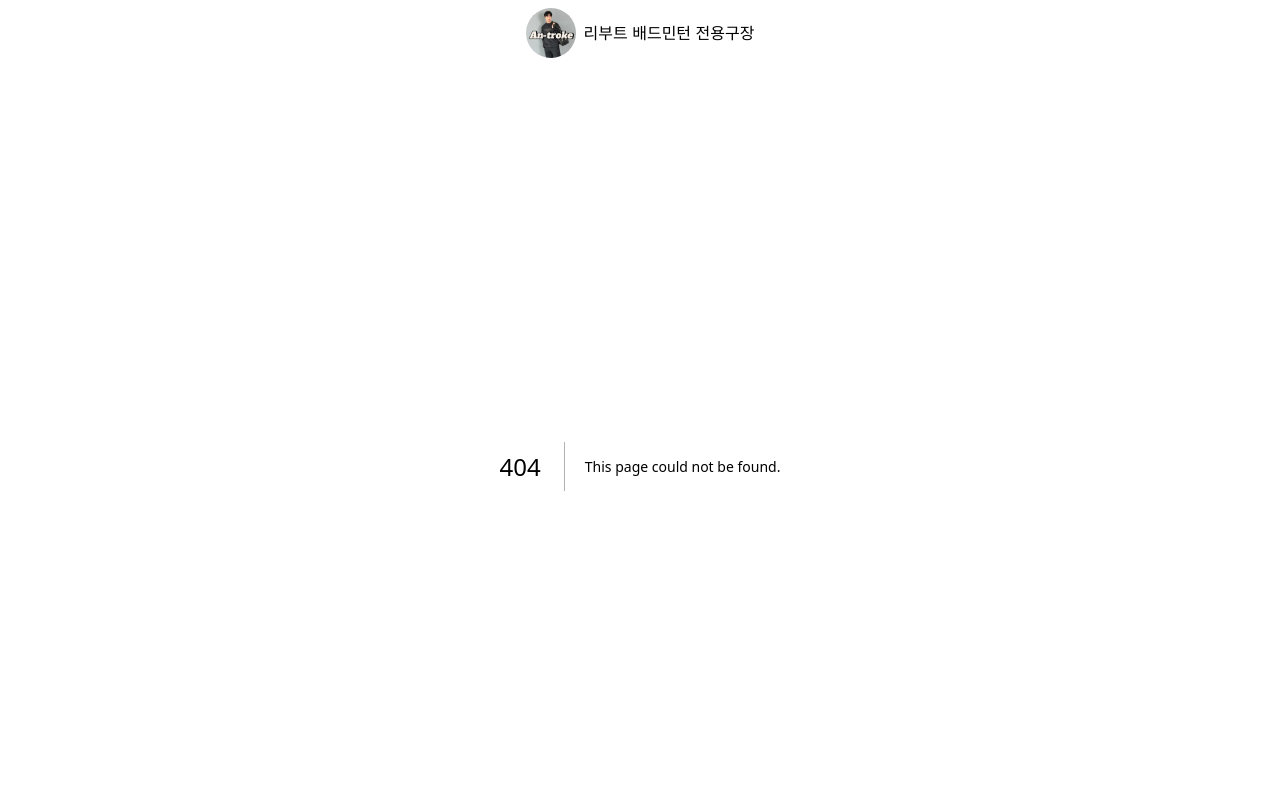
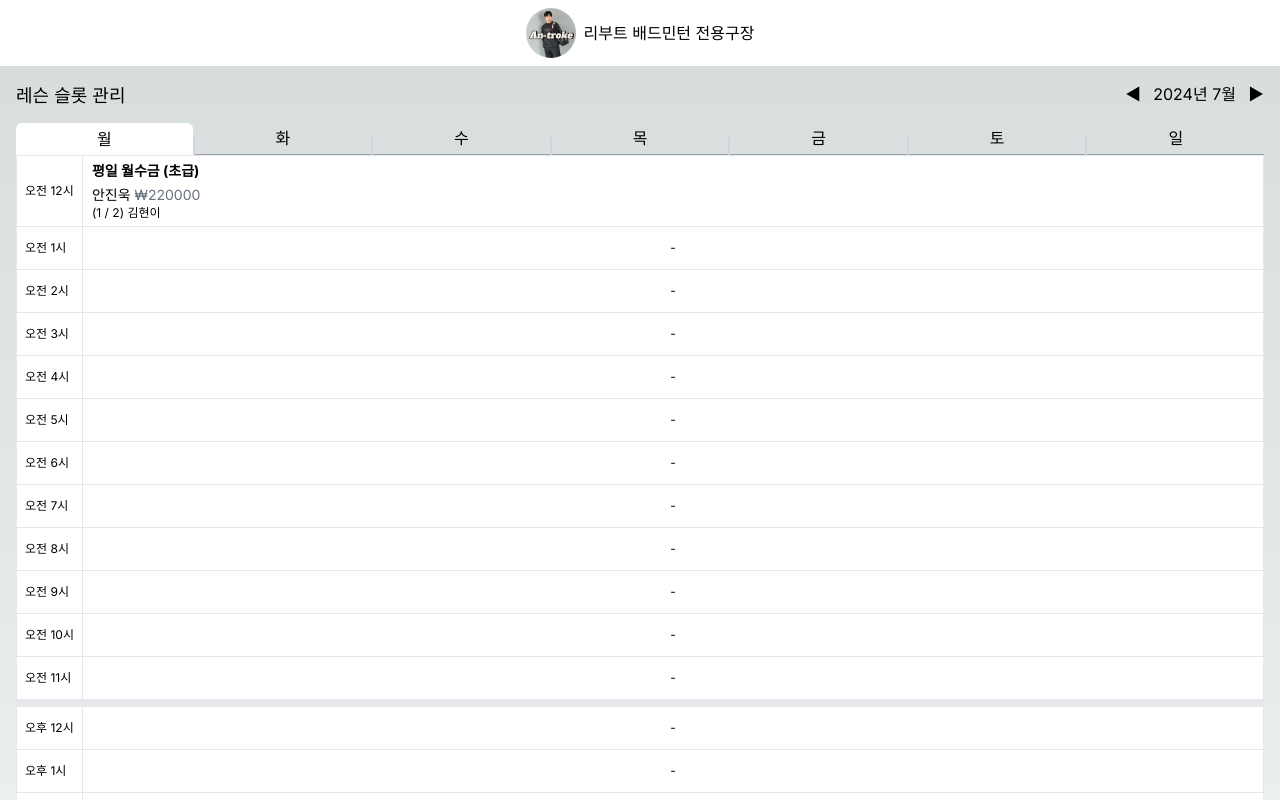
Before and after one commit to reboot-badminton/reboot-homepage, a Next.js app: page /manage/slots in a window 1280 px wide. Before the commit this address had no page. Shown: the top 800 px of the page. Built offline with nearby package versions, Linux system fonts and the light colour scheme.

Commit message:
Show lesson time table in manage/slots

```diff
--- /dev/null
+++ b/app/data/LessonMonth.ts
@@ -0,0 +1,34 @@
+export interface LessonMonth {
+  year: number;
+  month: number;
+}
+
+export function nextLessonMonth(lessonMonth: LessonMonth): LessonMonth {
+  const month = lessonMonth.month + 1;
+  if (month > 12) {
+    return {
+      year: lessonMonth.year + 1,
+      month: month - 12,
+    };
+  }
+
+  return {
+    year: lessonMonth.year,
+    month,
+  };
+}
+
+export function prevLessonMonth(lessonMonth: LessonMonth): LessonMonth {
+  const month = lessonMonth.month - 1;
+  if (month < 1) {
+    return {
+      year: lessonMonth.year - 1,
+      month: month + 12,
+    };
+  }
+
+  return {
+    year: lessonMonth.year,
+    month,
+  };
+}
--- a/app/layout.tsx
+++ b/app/layout.tsx
@@ -3,6 +3,7 @@ import { Inter } from 'next/font/google';
 import './globals.css';
 import Header from './components/Header';
 import Image from 'next/image';
+import Link from 'next/link';
 
 const inter = Inter({ subsets: ['latin'] });
 
@@ -75,7 +76,9 @@ export default function RootLayout({
           <div className="mb-4 text-xs">
             © 2024 리부트 배드민턴 전용구장. All Rights Reserved.
           </div>
-          <div className="mb-4 text-xs text-gray-300">관리자 로그인</div>
+          <Link href="/manage">
+            <div className="mb-4 text-xs text-gray-300">관리자 로그인</div>
+          </Link>
         </footer>
       </body>
     </html>
--- /dev/null
+++ b/app/manage/page.tsx
@@ -0,0 +1,14 @@
+import Link from 'next/link';
+
+export default function Manage() {
+  return (
+    <div className="text-center py-4 px-2">
+      <Link
+        href="/manage/slots"
+        className="inline-block py-2 px-4 bg-green-300 rounded-lg text-white transition duration-300 ease-in-out hover:brightness-110"
+      >
+        레슨 슬롯 관리
+      </Link>
+    </div>
+  );
+}
--- /dev/null
+++ b/app/manage/slots/DaySelector.tsx
@@ -0,0 +1,45 @@
+'use client';
+
+import React, { useEffect } from 'react';
+import { useState } from 'react';
+
+const days = '월화수목금토일'.split('');
+
+interface Props {
+  onDayChange: (day: number) => void;
+}
+
+export default function DaySelector({ onDayChange }: Props) {
+  const [selectedDay, setSelectedDay] = useState(0);
+
+  useEffect(() => {
+    onDayChange(selectedDay);
+  }, [onDayChange, selectedDay]);
+
+  return (
+    <div className="flex items-end">
+      {days.map((day, index) => (
+        <React.Fragment key={'manage-slot-cotnainer-' + index}>
+          {index > 0 && (
+            <div
+              className="w-0.5 bg-gray-300 h-5"
+              key={'manage-slot-divider-' + index}
+            />
+          )}
+          <div
+            className={
+              'flex-grow text-center py-1' +
+              (index === selectedDay
+                ? ' bg-white rounded-t-md'
+                : ' border-b border-gray-400')
+            }
+            onClick={() => setSelectedDay(index)}
+            key={'manage-slot-' + day}
+          >
+            {day}
+          </div>
+        </React.Fragment>
+      ))}
+    </div>
+  );
+}
--- /dev/null
+++ b/app/manage/slots/MonthSelector.tsx
@@ -0,0 +1,40 @@
+'use client';
+
+import {
+  LessonMonth,
+  nextLessonMonth,
+  prevLessonMonth,
+} from '@/app/data/LessonMonth';
+import { useEffect, useState } from 'react';
+
+interface Props {
+  onLessonMonthChange: (lessonMonth: LessonMonth) => void;
+}
+
+export default function MonthSelector({ onLessonMonthChange }: Props) {
+  const [lessonMonth, setLessonMonth] = useState({
+    year: new Date().getFullYear(),
+    month: new Date().getMonth() + 1,
+  });
+
+  useEffect(() => {
+    onLessonMonthChange(lessonMonth);
+  }, [onLessonMonthChange, lessonMonth]);
+
+  return (
+    <nav className="flex justify-between mb-3">
+      <h1 className="text-lg">레슨 슬롯 관리</h1>
+      <div>
+        <button onClick={() => setLessonMonth((m) => prevLessonMonth(m))}>
+          ◀
+        </button>
+        <span className="mx-3">
+          {lessonMonth.year}년 {lessonMonth.month}월
+        </span>
+        <button onClick={() => setLessonMonth((m) => nextLessonMonth(m))}>
+          ▶
+        </button>
+      </div>
+    </nav>
+  );
+}
--- /dev/null
+++ b/app/manage/slots/Slot.tsx
@@ -0,0 +1,24 @@
+import TimeSlot from '@/app/data/TimeSlot';
+
+interface Props {
+  slot: TimeSlot | undefined;
+}
+
+export default function Slot({ slot }: Props) {
+  if (slot == null) {
+    return (
+      <div className="text-xs h-10 flex justify-center items-center">-</div>
+    );
+  }
+
+  return (
+    <div className="text-sm px-2 py-1">
+      <b className="block mb-1">{slot.title}</b>
+      <span>{slot.coach}</span>
+      <span className="ml-1 text-gray-500">₩{slot.price}</span>
+      <span className="block text-xs">
+        ({slot.students.length} / {slot.capacity}) {slot.students.join(', ')}
+      </span>
+    </div>
+  );
+}
--- /dev/null
+++ b/app/manage/slots/TimeTable.tsx
@@ -0,0 +1,31 @@
+import Slot from './Slot';
+import TimeSlot from '@/app/data/TimeSlot';
+
+interface Props {
+  slots: TimeSlot[];
+}
+
+const hours = Array.from({ length: 24 }, (_, i) => {
+  const hour = i % 12 == 0 ? '12' : i % 12;
+  const ampm = i >= 12 ? '오후' : '오전';
+  return `${ampm} ${hour}시`;
+});
+
+export default function TimeTable({ slots }: Props) {
+  return (
+    <table className="w-full bg-white">
+      <tbody>
+        {hours.map((hour, i) => (
+          <tr key={hour} className={'border' + (i === 12 ? ' border-t-8' : '')}>
+            <td className="border px-2 py-1 w-16 whitespace-nowrap text-xs">
+              {hour}
+            </td>
+            <td>
+              <Slot slot={slots.find((slot) => slot.time === i)} />
+            </td>
+          </tr>
+        ))}
+      </tbody>
+    </table>
+  );
+}
--- /dev/null
+++ b/app/manage/slots/getSlot.ts
@@ -0,0 +1,60 @@
+import { LessonMonth } from '@/app/data/LessonMonth';
+import TimeSlot from '@/app/data/TimeSlot';
+
+export function getSlot(slots: TimeSlot[], day: number, time: number) {
+  return slots.find((slot) => slot.days.includes(day) && slot.time === time);
+}
+
+export function getSlotsForDay(slots: TimeSlot[], day: number) {
+  return slots.filter((slot) => slot.days.includes(day));
+}
+
+export function getSlotsForMonth(lessonMonth: LessonMonth) {
+  if (lessonMonth.year !== 2024 || lessonMonth.month !== 7) {
+    return [];
+  }
+
+  return [
+    // July 2024
+    {
+      lessonMonth: { year: 2024, month: 7 },
+      days: [0, 2, 4],
+      time: 0, // 12 AM
+      title: '평일 월수금 (초급)',
+      coach: '안진욱',
+      price: 220000,
+      capacity: 2,
+      students: ['김현이'],
+    },
+    {
+      lessonMonth: { year: 2024, month: 7 },
+      days: [1, 3, 5],
+      time: 15, // 3 PM
+      title: '평일 화목토 (중급)',
+      coach: '김민정',
+      price: 250000,
+      capacity: 5,
+      students: ['이지혜', '박준영'],
+    },
+    {
+      lessonMonth: { year: 2024, month: 7 },
+      days: [6], // Sundays only
+      time: 10, // 10 AM
+      title: '주말반 (초급)',
+      coach: '최승현',
+      price: 280000,
+      capacity: 8,
+      students: ['강민수', '윤서연', '정수진'],
+    },
+    {
+      lessonMonth: { year: 2024, month: 7 },
+      days: [0, 2, 4], // Wednesdays and Fridays
+      time: 18, // 6 PM
+      title: '저녁반 (중급)',
+      coach: '박지원',
+      price: 240000,
+      capacity: 6,
+      students: [],
+    },
+  ];
+}
--- /dev/null
+++ b/app/manage/slots/page.tsx
@@ -0,0 +1,28 @@
+'use client';
+
+import { useEffect, useState } from 'react';
+import { LessonMonth } from '@/app/data/LessonMonth';
+import MonthSelector from './MonthSelector';
+import DaySelector from './DaySelector';
+import TimeTable from './TimeTable';
+import TimeSlot from '@/app/data/TimeSlot';
+import { getSlotsForDay, getSlotsForMonth } from './getSlot';
+
+export default function ManageSlots() {
+  const [day, setDay] = useState(0);
+  const [lessonMonth, setLessonMonth] = useState<LessonMonth>();
+  const [slots, setSlots] = useState<TimeSlot[]>([]);
+
+  useEffect(() => {
+    if (!lessonMonth) return;
+    setSlots(getSlotsForMonth(lessonMonth));
+  }, [lessonMonth]);
+
+  return (
+    <div className="p-4">
+      <MonthSelector onLessonMonthChange={setLessonMonth} />
+      <DaySelector onDayChange={setDay} />
+      {lessonMonth && <TimeTable slots={getSlotsForDay(slots, day)} />}
+    </div>
+  );
+}
```
Also changed, not shown: app/data/TimeSlot.tsx (+11 -2 lines).
